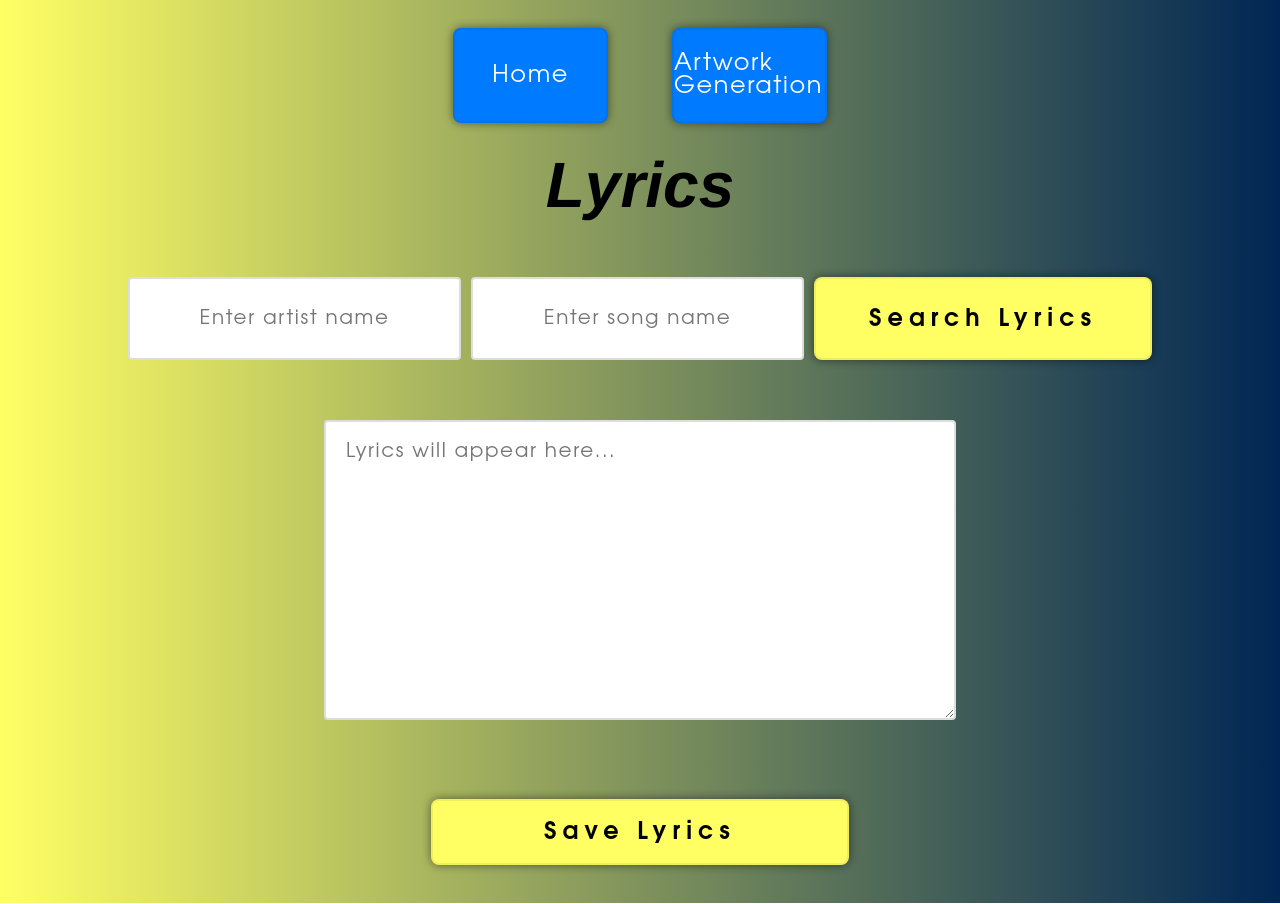
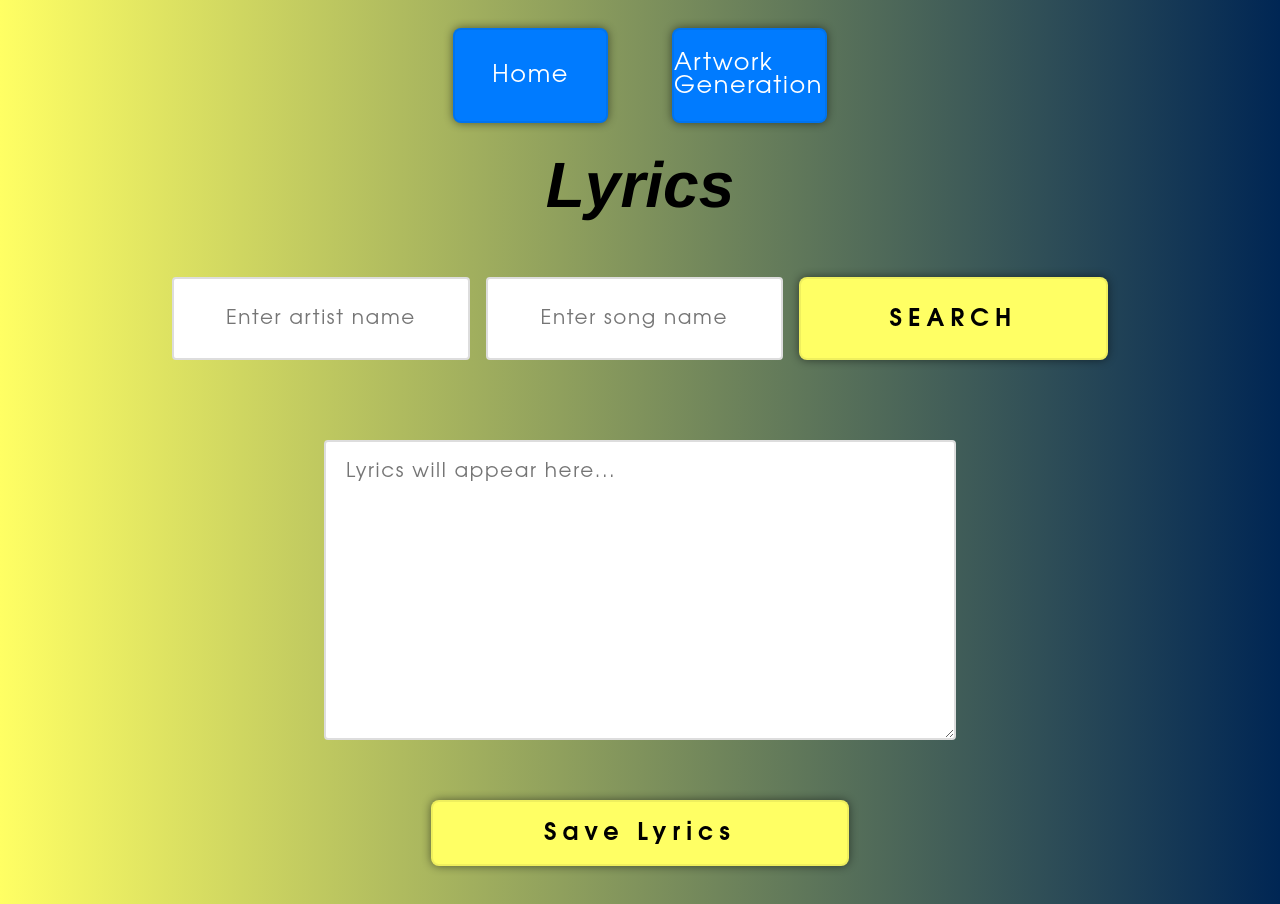
Before and after one commit to Thomas-Fernandes/GTFR-CG, a React (Vite) app in the folder front-end/: page /lyrics in a window 1280 px wide. Built offline with nearby package versions, Linux system fonts and the light colour scheme.

Commit message:
rolling out soft lyrics

```diff
--- a/front-end/src/common/Constants.tsx
+++ b/front-end/src/common/Constants.tsx
@@ -28,6 +28,9 @@ export const RESPONSE: Record<string, Record<string, string>> = {
     NO_RESULTS_FOUND: "No results found.",
     NO_IMG: "Please select an image file.",
     INVALID_URL: "Please enter a valid URL.",
+
+    // Lyrics
+    MISSING_FIELDS: "Please fill out all the required fields.",
   },
   ERROR: {
     // Lyrics
@@ -43,9 +46,14 @@ export const RESPONSE_STATUS: Record<string, ResponseStatus> = {
 };
 export const TOAST_TYPE = RESPONSE_STATUS;
 export const SPINNER_ID = {
+  // Artwork Generation
   ITUNES: "artwork-generation_search-form",
   FILE_UPLOAD: "artwork-generation_file-upload",
   YOUTUBE_URL: "artwork-generation_youtube-url",
+
+  // Lyrics
+  LYRICS_SEARCH: "lyrics_search",
+  LYRICS_SAVE: "lyrics_save",
 }
 
 export const TITLE = {
@@ -83,4 +91,5 @@ export const DEFAULT_CONTEXT: Context = {
   plural: "s",
 };
 
+export const ITUNES_URL = "https://itunes.apple.com";
 export const BACKEND_URL = "http://localhost:8000";
--- a/front-end/src/common/Spinner.tsx
+++ b/front-end/src/common/Spinner.tsx
@@ -4,13 +4,6 @@ export const showSpinner = (name: string) => {
   if (!name) {
     sendToast("HTML Spinner id is required", "error");
     return;
-  }
-  if (name === "lyrics_search") {
-    const hasInvalidField =
-      !((document.getElementById("artist") as HTMLInputElement)?.value)
-      || !((document.getElementById("song") as HTMLInputElement)?.value);
-    if (hasInvalidField)
-      return; // Do not show spinner if the form is not fully filled
   }
 
   const button = document.getElementById(name);
--- a/front-end/src/pages/ArtworkGeneration/ArtworkGeneration.tsx
+++ b/front-end/src/pages/ArtworkGeneration/ArtworkGeneration.tsx
@@ -1,6 +1,6 @@
 import { FormEvent, useState } from "react";
 
-import { PATHS, ACCEPTED_IMG_EXTENSIONS, REGEX_YOUTUBE_URL, RESPONSE_STATUS, TITLE, TOAST_TYPE, ARTWORK_GENERATION, RESPONSE, SPINNER_ID } from "../../common/Constants";
+import { PATHS, ACCEPTED_IMG_EXTENSIONS, REGEX_YOUTUBE_URL, RESPONSE_STATUS, TITLE, TOAST_TYPE, ARTWORK_GENERATION, RESPONSE, SPINNER_ID, BACKEND_URL, ITUNES_URL } from "../../common/Constants";
 import { objectToQueryString, sendRequest } from "../../common/Requests";
 import { hideSpinner, showSpinner } from "../../common/Spinner";
 import { sendToast } from "../../common/Toast";
@@ -24,7 +24,7 @@ const isValidYoutubeUrl = (url: string): boolean => {
     return REGEX_YOUTUBE_URL.some((pattern) => pattern.test(url));
 }
 
-const handleSubmitItunesSearch = async (e: FormEvent<HTMLFormElement>, body: ItunesQuery, setItunesResults: UseStateSetter<Array<ItunesResult>>) => {
+const handleSubmitItunesSearch = async (e: FormEvent<HTMLFormElement>, body: ItunesQuery, setItunesResults: UseStateSetter<ItunesResult[]>) => {
   e.preventDefault();
 
   showSpinner(SPINNER_ID.ITUNES);
@@ -38,7 +38,7 @@ const handleSubmitItunesSearch = async (e: FormEvent<HTMLFormElement>, body: Itu
   const queryString = objectToQueryString(data);
   const resultItems: Array<ItunesResult> = [];
 
-  sendRequest("POST", "https://itunes.apple.com/search" + queryString).then((result: ItunesResponse) => {
+  sendRequest("POST", ITUNES_URL + "/search" + queryString).then((result: ItunesResponse) => {
     if (result.resultCount > 0) {
       result.results.forEach((result) => {
         if (result.artistName?.length > ARTWORK_GENERATION.MAX_TITLE_LENGTH)
@@ -93,7 +93,7 @@ const handleSubmitFileUpload = async (e: FormEvent<HTMLFormElement>, body: FileU
 
   console.log(data);
 
-  sendRequest("POST", "/artwork-generation/use-local-image", data).then((response: ApiResponse) => {
+  sendRequest("POST", BACKEND_URL + "/artwork-generation/use-local-image", data).then((response: ApiResponse) => {
     if (response.status === RESPONSE_STATUS.SUCCESS) {
       // window.location.href = PATHS.processedImages;
     } else {
@@ -120,7 +120,7 @@ const handleSubmitYoutubeUrl = async (e: FormEvent<HTMLFormElement>, body: Youtu
       url: body.url,
     };
 
-    sendRequest("POST", "/artwork-generation/use-youtube-thumbnail", data).then((response: ApiResponse) => {
+    sendRequest("POST", BACKEND_URL + "/artwork-generation/use-youtube-thumbnail", data).then((response: ApiResponse) => {
       if (response.status === RESPONSE_STATUS.SUCCESS) {
         // window.location.href = PATHS.processedImages;
       } else {
@@ -137,7 +137,7 @@ const ArtworkGeneration = (): React.JSX.Element => {
   // iTunes search
   const [term, setTerm] = useState("");
   const [country, setCountry] = useState("fr");
-  const [itunesResults, setItunesResults] = useState([] as Array<ItunesResult>);
+  const [itunesResults, setItunesResults] = useState([] as ItunesResult[]);
 
   // File upload
   const [file, setFile] = useState<File>();
@@ -185,7 +185,7 @@ const ArtworkGeneration = (): React.JSX.Element => {
                 <img src={highResImageUrl} className="result-image" alt={item.collectionName || item.trackName} />
                 <p className="centered bold italic">{item.artistName} - {item.collectionName.replace(" - Single", "")}</p>
                 <button onClick={async () => {
-                  const response: ApiResponse = await sendRequest("POST", "/artwork-generation/use-itunes-image", { url: highResImageUrl });
+                  const response: ApiResponse = await sendRequest("POST", BACKEND_URL + "/artwork-generation/use-itunes-image", { url: highResImageUrl });
                   if (response.status === RESPONSE_STATUS.SUCCESS) {
                     sendToast(response.message, TOAST_TYPE.SUCCESS);
                     // window.location.href = PATHS.processedImages;
--- a/front-end/src/pages/Lyrics/Lyrics.css
+++ b/front-end/src/pages/Lyrics/Lyrics.css
@@ -1,9 +1,8 @@
 form {
     justify-content: center;
 
-    .search-bars {
-        flex-direction: row;
-        gap: 10px;
+    .search-bar {
+        gap: 16px;
     }
 
     textarea {
--- a/front-end/src/pages/Lyrics/Lyrics.tsx
+++ b/front-end/src/pages/Lyrics/Lyrics.tsx
@@ -1,26 +1,54 @@
-import { useEffect, useState } from "react";
+import { useState } from "react";
 
-import { PATHS, DEFAULT_CONTEXT, TITLE, RESPONSE, TOAST_TYPE } from "../../common/Constants";
-import { showSpinner } from "../../common/Spinner";
+import { BACKEND_URL, PATHS, RESPONSE, SPINNER_ID, TITLE, TOAST_TYPE } from "../../common/Constants";
+import { sendRequest } from "../../common/Requests";
+import { hideSpinner, showSpinner } from "../../common/Spinner";
 import { sendToast } from "../../common/Toast";
-import { Context } from "../../common/Types";
+import { LyricsRequest, LyricsResponse, UseStateSetter } from "../../common/Types";
 import useTitle from "../../common/UseTitle";
-import { isEmpty } from "../../common/utils/ObjUtils";
 
 import "./Lyrics.css";
 
-const Lyrics = (passedContext: Context): React.JSX.Element => {
-  const context = isEmpty(passedContext) ? DEFAULT_CONTEXT : passedContext;
+const handleLyricsSaveSubmit = (e: React.FormEvent<HTMLFormElement>): void => {
+  e.preventDefault();
+
+  showSpinner(SPINNER_ID.LYRICS_SAVE);
+  setTimeout(() => {}, 1000);
+  console.log("Lyrics saved!");
+  hideSpinner(SPINNER_ID.LYRICS_SAVE);
+};
+
+const handleLyricsSearchSubmit = (e: React.FormEvent<HTMLFormElement>, body: LyricsRequest, setLyrics: UseStateSetter<string>): void => {
+  e.preventDefault();
+
+  if (body.artist.trim() === "" || body.track.trim() === "") {
+    sendToast(RESPONSE.WARN.MISSING_FIELDS, TOAST_TYPE.WARN);
+    return;
+  }
+
+  showSpinner(SPINNER_ID.LYRICS_SEARCH);
+
+  sendRequest("POST", BACKEND_URL + "/lyrics", body).then((response: LyricsResponse) => {
+    if (response.lyrics === RESPONSE.ERROR.LYRICS_NOT_FOUND) {
+      sendToast(RESPONSE.ERROR.LYRICS_NOT_FOUND, TOAST_TYPE.WARN);
+      setLyrics("");
+    } else {
+      setLyrics(response.lyrics);
+    }
+  }).catch((error) => {
+    sendToast(error.message, TOAST_TYPE.ERROR);
+    setLyrics("");
+  }).finally(() => {
+    hideSpinner(SPINNER_ID.LYRICS_SEARCH);
+  });
+};
+
+const Lyrics = (): React.JSX.Element => {
+  const [artist, setArtist] = useState("");
+  const [track, setTrack] = useState("");
   const [lyrics, setLyrics] = useState("");
 
   useTitle(TITLE.LYRICS);
-
-  useEffect(() => {
-    if (lyrics === RESPONSE.ERROR.LYRICS_NOT_FOUND) {
-      sendToast(RESPONSE.ERROR.LYRICS_NOT_FOUND, TOAST_TYPE.WARN);
-      setLyrics("");
-    }
-  }, [context, lyrics]);
 
   return (
     <>
@@ -31,20 +59,30 @@ const Lyrics = (passedContext: Context): React.JSX.Element => {
         <button type="button" onClick={() => window.location.href = PATHS.artworkGeneration }><span className="left">Artwork Generation</span></button>
       </div>
       <h1>Lyrics</h1>
-      <form method="POST" className="search-form flexbox flex-row">
-        <div className="search-bars">
-          <input type="text" id="artist" name="artist" placeholder="Enter artist name" required />
-          <input type="text" id="song"   name="song"   placeholder="Enter song name"   required />
-          <div className="action-button" id="lyrics_search">
-            <input type="submit" value="Search Lyrics" className="action-button search-button" onClick={() => showSpinner("lyrics_search") } />
+      <form className="flexbox flex-row" onSubmit={(e) => handleLyricsSearchSubmit(e, {artist: artist, track: track}, setLyrics)}>
+        <div className="search-bar flex-row">
+          <input
+            type="text" name="artist" placeholder="Enter artist name" required
+            onChange={(e) => setArtist(e.target.value)}
+          />
+          <input
+            type="text" name="track" placeholder="Enter song name" required
+            onChange={(e) => setTrack(e.target.value)}
+          />
+          <div className="action-button" id={SPINNER_ID.LYRICS_SEARCH}>
+            <input type="submit" value="SEARCH" className="action-button search-button" />
           </div>
         </div>
       </form>
-      <form method="POST" className="lyrics-form flexbox">
-        <textarea name="lyrics" rows={20} cols={80} placeholder="Lyrics will appear here...">{ lyrics }</textarea>
-        <br />
-        <div className="action-button" id="lyrics_save">
-          <input type="submit" value="Save Lyrics" className="action-button save-button" onClick={() => showSpinner("lyrics_save") } />
+      <hr />
+      <form className="flexbox" onSubmit={(e) => handleLyricsSaveSubmit(e)}>
+        <textarea
+          name="lyrics"
+          rows={20} cols={80}
+          placeholder="Lyrics will appear here..." value={lyrics} onChange={(e) => setLyrics(e.target.value)}
+        />
+        <div className="action-button" id={SPINNER_ID.LYRICS_SAVE}>
+          <input type="submit" value="Save Lyrics" className="action-button save-button" />
         </div>
       </form>
     </>
```
Also changed, not shown: front-end/src/common/Types.tsx (+13 -4 lines).
